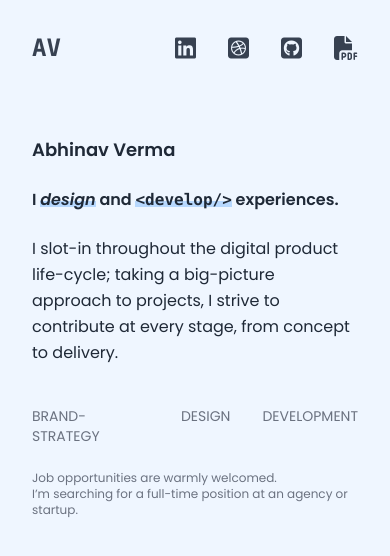
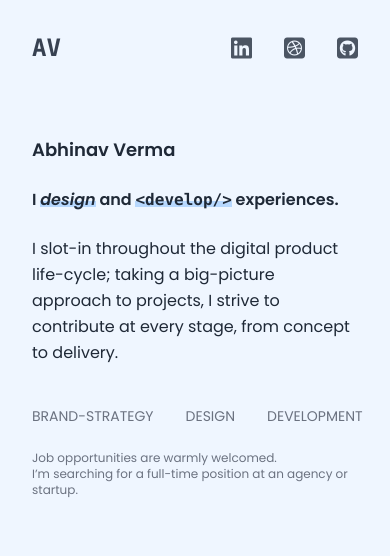
Before and after one commit to ArcticJunkie/folio_react_twcss, a React (Create React App) app: page / in a window 390 px wide. Shown: the top 556 px of the page. Built offline with nearby package versions, Linux system fonts and the light colour scheme.

Commit message:
updated dribble and resume links

```diff
--- a/src/components/App.js
+++ b/src/components/App.js
@@ -16,14 +16,14 @@ function App() {
             <div className="flex flex-col space-y-6 font-semibold">
               <span className="text-lg md:text-xl">Abhinav Verma</span>
               <span className="text-base md:text-xl">I  {' '}
-                <a href="https://dribbble.com/navs_lists" target="_blank" className="group relative"><span className="relative z-20 italic font-semibold group-hover:text-blue-800 ">design</span><i className="absolute opacity-60 z-10 left bottom-1 inset-x-0 bg-blue-300 h-1.5 group-hover:h-3 transition-height duration-200 ease-in-out "></i></a>
+                <a href="https://dribbble.com/navs-dribbble" target="_blank" className="group relative"><span className="relative z-20 italic font-semibold group-hover:text-blue-800 ">design</span><i className="absolute opacity-60 z-10 left bottom-1 inset-x-0 bg-blue-300 h-1.5 group-hover:h-3 transition-height duration-200 ease-in-out "></i></a>
                 {' '}and{' '}
                 <a href="https://github.com/navs-github" target="_blank" className="group relative"><span className="relative z-20 font-mono font-semibold group-hover:text-blue-800">&lt;develop/&gt;</span><i className="absolute opacity-60 z-10 left bottom-1 inset-x-0 bg-blue-300 h-1.5 group-hover:h-3 transition-height duration-200 ease-in-out"></i></a>
                 <TypeWriter /></span>
               <span className="font-normal text-base md:text-xl leading-relaxed">I slot-in throughout the digital product life-cycle; taking a big-picture approach to projects, I strive to contribute at every stage, from concept to delivery.</span>
             </div>
 
-            <div className="flex flex-row space-x-8 text-gray-500 text-sm md:text-base">
+            <div className="flex flex-row space-x-8 text-gray-500 text-sm md:text-base whitespace-nowrap">
               <span className="">BRAND-STRATEGY</span>
               <span className="">DESIGN</span>
               <span className="">DEVELOPMENT</span>
--- a/src/components/HeroImage.js
+++ b/src/components/HeroImage.js
@@ -17,7 +17,7 @@ function HeroImage() {
         <animated.div style={{
             transform: spring.myXTranslateValue.interpolate(myXTranslateValue => `translate(${myXTranslateValue}px)`),
         }} className="hidden md:flex flex-col relative w-72  pb-5/12 flex-none h-96">
-            <img className="absolute top-0 h-full w-full object-cover content-end border-2 border-gray-700 shadow-lg hover:shadow-2xl transition-all duration-300 " src="https://images.pexels.com/photos/196646/pexels-photo-196646.jpeg?auto=compress&cs=tinysrgb&dpr=3&h=750&w=1260" alt="" />
+            <img className="absolute top-0 h-full w-full object-cover content-end border-2 border-gray-700 shadow-lg hover:border-blue-900 transition-all duration-300 " src="https://images.pexels.com/photos/196646/pexels-photo-196646.jpeg?auto=compress&cs=tinysrgb&dpr=3&h=750&w=1260" alt="" />
         </animated.div>
     );
 }
--- a/src/components/Nav.js
+++ b/src/components/Nav.js
@@ -7,15 +7,14 @@ function Nav() {
                 <div className="font-bold font-mono text-2xl hover:text-blue-700 mr-16 md:mr-52"><a href="#" className="">AV</a></div>
                 <ul className="hidden md:flex flex-row justify-evenly space-x-12 font-mono ">
                     <li className="hover:underline hover:text-black"><a href="https://www.linkedin.com/in/nav-verma/" target="_blank">LinkedIn</a></li>
-                    <li className="hover:underline hover:text-black"><a href="https://dribbble.com/navs_lists" target="_blank">Dribbble</a></li>
+                    <li className="hover:underline hover:text-black"><a href="https://dribbble.com/navs-dribbble" target="_blank">Dribbble</a></li>
                     <li className="hover:underline hover:text-black"><a href="https://github.com/navs-github" target="_blank">GitHub</a></li>
-                    <li className="hover:underline hover:text-black"><a href="https://drive.google.com/file/d/1g5lcxMaumEyiMUWeHU7QqDgkpzPcKqf0/view?usp=sharing" target="_blank">Resume</a></li>
+                    <li className="hover:underline hover:text-black"><a href="https://drive.google.com/file/d/1Otetlcvefv3eI3Q6Amucy05LpFxOnY5a/view?usp=sharing" target="_blank">Resume</a></li>
                 </ul>
-                <ul className="flex md:hidden flex-row items-center justify-evenly space-x-8 text-2xl">
-                    <li className=""><a href="" className=""><i class="fab fa-linkedin"></i></a></li>
-                    <li className=""><a href="" className=""><i class="fab fa-dribbble-square"></i></a></li>
-                    <li className=""><a href="" className=""><i class="fab fa-github-square"></i></a></li>
-                    <li className=""><a href="" className=""><i class="fas fa-file-pdf"></i></a></li>
+                <ul className="flex md:hidden flex-row items-center justify-evenly space-x-8 text-gray-600 text-2xl">
+                    <li className=""><a href="" className="https://www.linkedin.com/in/nav-verma/"><i class="fab fa-linkedin"></i></a></li>
+                    <li className=""><a href="" className="https://dribbble.com/navs-dribbble"><i class="fab fa-dribbble-square"></i></a></li>
+                    <li className=""><a href="" className="https://github.com/navs-github"><i class="fab fa-github-square"></i></a></li>
                 </ul>
             </nav>
         </div>
```
